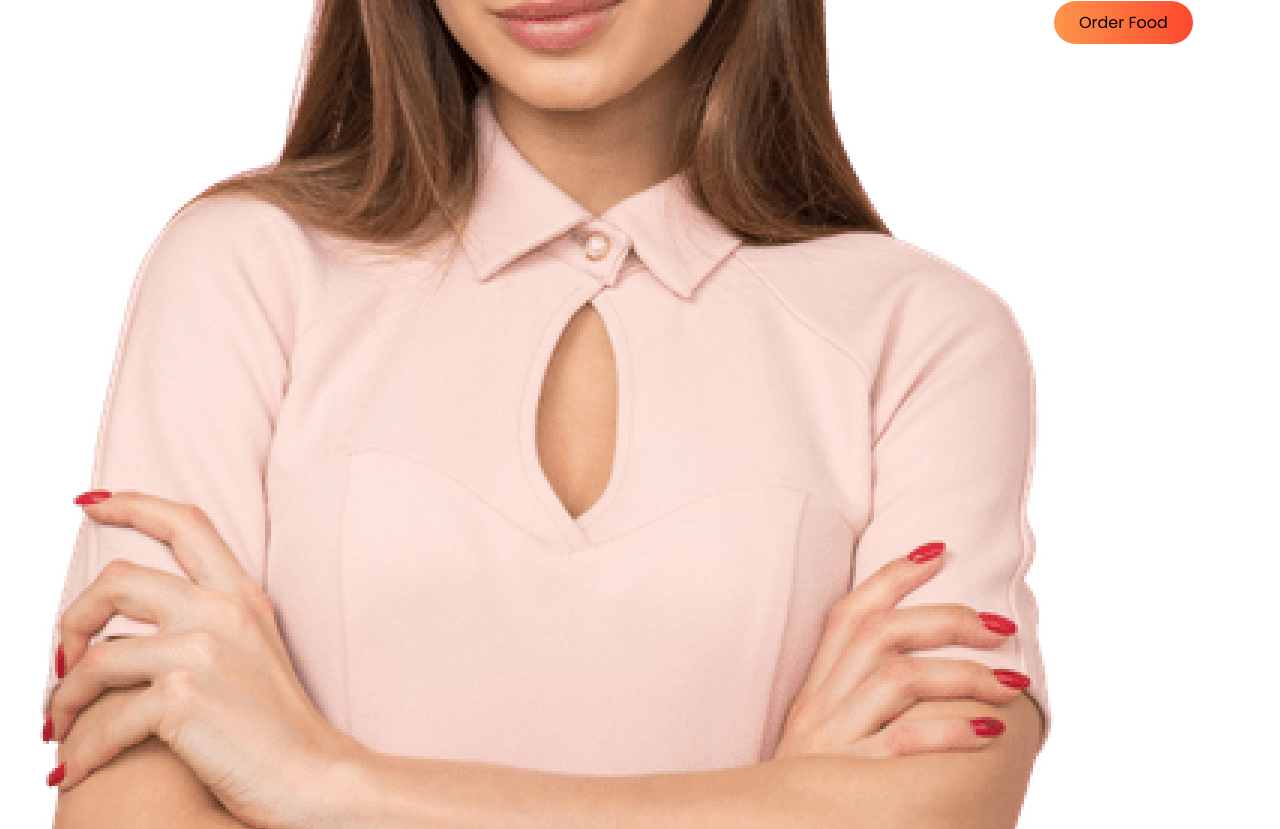
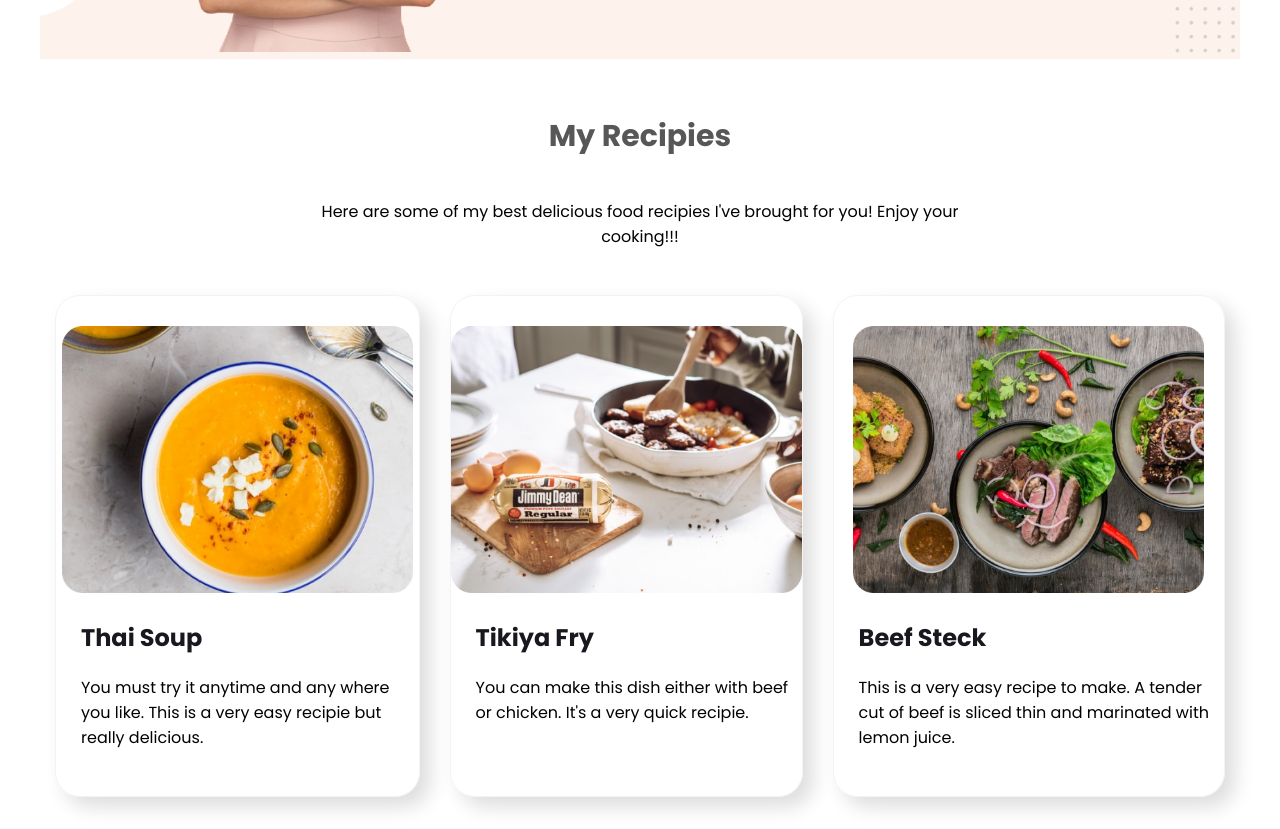
Before and after one commit to brtauhid/food-network, a plain HTML site: page index.html in a window 1280 px wide. Shown: the part 1130-1959 px from the top of the page. Drawn offline with Linux system fonts and the light colour scheme.

Commit message:
first commit

```diff
--- a/index.html
+++ b/index.html
@@ -18,7 +18,7 @@
             With Food Network</h1>
 
             <h4>Imagine you don't need a diet because we provide healthy and delicious food for you!</h4>
-            <a href="index.html" class="top-area-btn">Order Food</a>
+            <a href="https://brtauhid.github.io/food-network/" class="top-area-btn">Order Food</a>
         </div>
         <div class="top-section-image">
             <img src="images/top-area-img.png" alt="">
@@ -27,17 +27,64 @@
 
 
     <section class="about-me-section flex">
-        <div class="about-me-section-image">
+        <div class="about-me-section-image half-width">
             <img src="images/about-me-img.png" alt="">
         </div>
 
 
-        <div class="about-me-section-text">
+        <div class="about-me-section-text half-width">
             <h1>About Me</h1>
-            <p>officia, possimus molestiae suscipit voluptas nesciunt commodi iste non praesentium ab delectus mollitia animi aliquid quam illum culpa. Dolore earum repellat nobis velit in distinctio temporibus officia cupiditate laborum voluptatem nulla, dolorem ratione commodi placeat sunt! Ullam?</p>
+            <p>I'm a creative and forward-thinking chef with 10 years of experience in French, Italian and American Cuisine. I'm skilled in Dessert and Baking items</p>
 
-            <a href="index.html" class="top-area-btn">Order Food</a>
+            <a href="https://github.com/brtauhid/food-network" class="about-me-area-btn">Contact Me</a>
         </div>
     </section>
+
+    <section class="my-recipies-section">
+        <div class="section-title">
+            <h1>My Recipies</h1>
+            <p>Here are some of my best delicious food recipies I've brought for you! Enjoy your cooking!!!</p>
+        </div>
+
+        <div class="my-recipi-area flex">
+            <div class="recipie-1 one-third-width">
+                <div class="pecipie-image">
+                    <img src="images/reciepi-3.png" alt="">
+                </div>
+                <div class="recipie-text">
+                    <h1>Thai Soup</h1>
+                    <p>You must try it anytime and any where you like. This is a very easy recipie but really delicious.</p>
+                </div>
+            </div>
+
+
+            <div class="recipie-2 one-third-width">
+                <div class="pecipie-image">
+                    <img src="images/recipi-1.jpg" alt="">
+                </div>
+                <div class="recipie-text">
+                    <h1>Tikiya Fry</h1>
+                    <p>You can make this dish either with beef or chicken. It's a very quick recipie.</p>
+                </div>
+            </div>
+
+
+            <div class="recipie-3 one-third-width">
+                <div class="pecipie-image">
+                    <img src="images/recipie-2.jpg" alt="">
+                </div>
+                <div class="recipie-text">
+                    <h1>Beef Steck</h1>
+                    <p>This is a very easy recipe to make. A tender cut of beef is sliced thin and marinated with lemon juice.</p>
+                </div>
+            </div>
+        </div>
+    </section>
+
+
+    <footer class="dark-bg">
+        <h1><span>FOOD</span> NETWORK</h1>
+        <p>Eat healthy to live healthy. Live healthy to live happy</p>
+    </footer>
 </body>
 </html>
--- a/style.css
+++ b/style.css
@@ -27,7 +27,7 @@ section.top-section h1 span {
 
 .top-area-btn {
     text-decoration: none;
-    color: #000;
+    color: #fff;
     background-image: linear-gradient(to right,#FC964B, #FE482E);
     padding: 10px 25px;
     border-radius: 30px;
@@ -36,3 +36,118 @@ section.top-section h1 span {
 .top-section-text {
     margin-top: 120px;
 }
+
+.about-me-section-image img {
+    width: 100%;
+}
+
+.about-me-section {
+    background-image: url(images/about-me-bg.png);
+    background-size: cover;
+    background-position: center;
+    background-repeat: no-repeat;
+}
+
+.half-width{width:50%;}
+
+.about-me-section-image img {
+    width: 45%;
+    margin-left: 150px;
+}
+
+.about-me-section-text h1 {
+    margin-top: 100px;
+}
+
+.about-me-section-text p {padding-right: 155px;
+                        color: #707070;
+                        margin-bottom: 70px;
+                        margin-top: 30px;
+}
+
+section.about-me-section {
+    padding-top: 80px;
+}
+
+.about-me-area-btn{
+    text-decoration: none;
+    color: #fff;
+    background-image: linear-gradient(to right,#FC964B, #FE482E);
+    padding: 10px 25px;
+    border-radius: 30px;
+}
+
+.pecipie-image img {
+    width: 351px;
+}
+
+.my-recipi-area.flex {
+    text-align: center;
+}
+
+.recipie-text h1 {color: #18181E;text-align: left;padding-left: 25px;}
+
+.recipie-text p {
+    text-align: left;
+    padding-left: 25px;
+}
+
+.recipie-text h1 {color: #18181E;text-align: left;padding-left: 25px;}
+
+.recipie-text p {
+    text-align: left;
+    padding-left: 25px;
+}
+
+.section-title {
+    padding-top: 30px;
+    text-align: center;
+}
+
+.my-recipies-section .section-title p {
+    padding: 15px 260px;
+}
+
+.section-title h1 {
+    font-size: 30px;
+}
+
+.recipie-1 {
+    border: 1px solid #F3F3F3;
+    padding: 30px 0px;
+    margin: 15px;
+    border-radius: 25px;
+    box-shadow: 10px 10px 20px #ddd;
+}
+
+.recipie-2 {
+    border: 1px solid #F3F3F3;
+    padding: 30px 0px;
+    margin: 15px;
+    border-radius: 25px;
+    box-shadow: 10px 10px 20px #ddd;
+}
+
+.recipie-3 {
+    border: 1px solid #F3F3F3;
+    padding: 30px 0px;
+    margin: 15px;
+    border-radius: 25px;
+    box-shadow: 10px 10px 20px #ddd;
+}
+.recipie-1.one-third-width {}
+
+footer.dark-bg {
+    background: #0B0E17;
+    text-align: center;
+    padding: 40px;
+    margin-top: 20px;
+}
+
+.dark-bg span {
+    color: #FC8D48;
+}
+
+.dark-bg p {
+    color: #fff;
+}
```
Also changed, not shown: images/reciepi-3.png (added), images/recipi-1.jpg (added), images/recipie-2.jpg (added).
